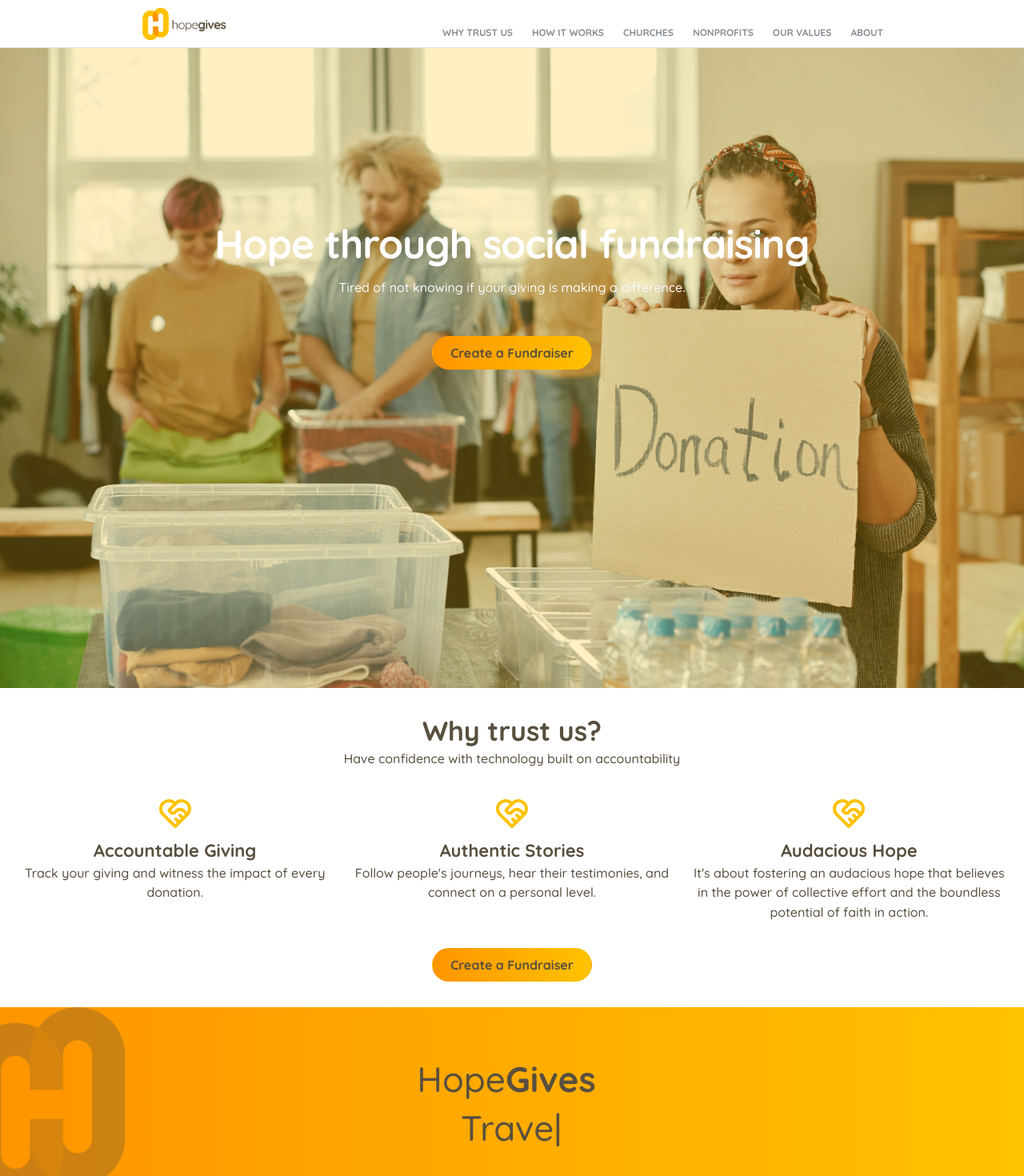
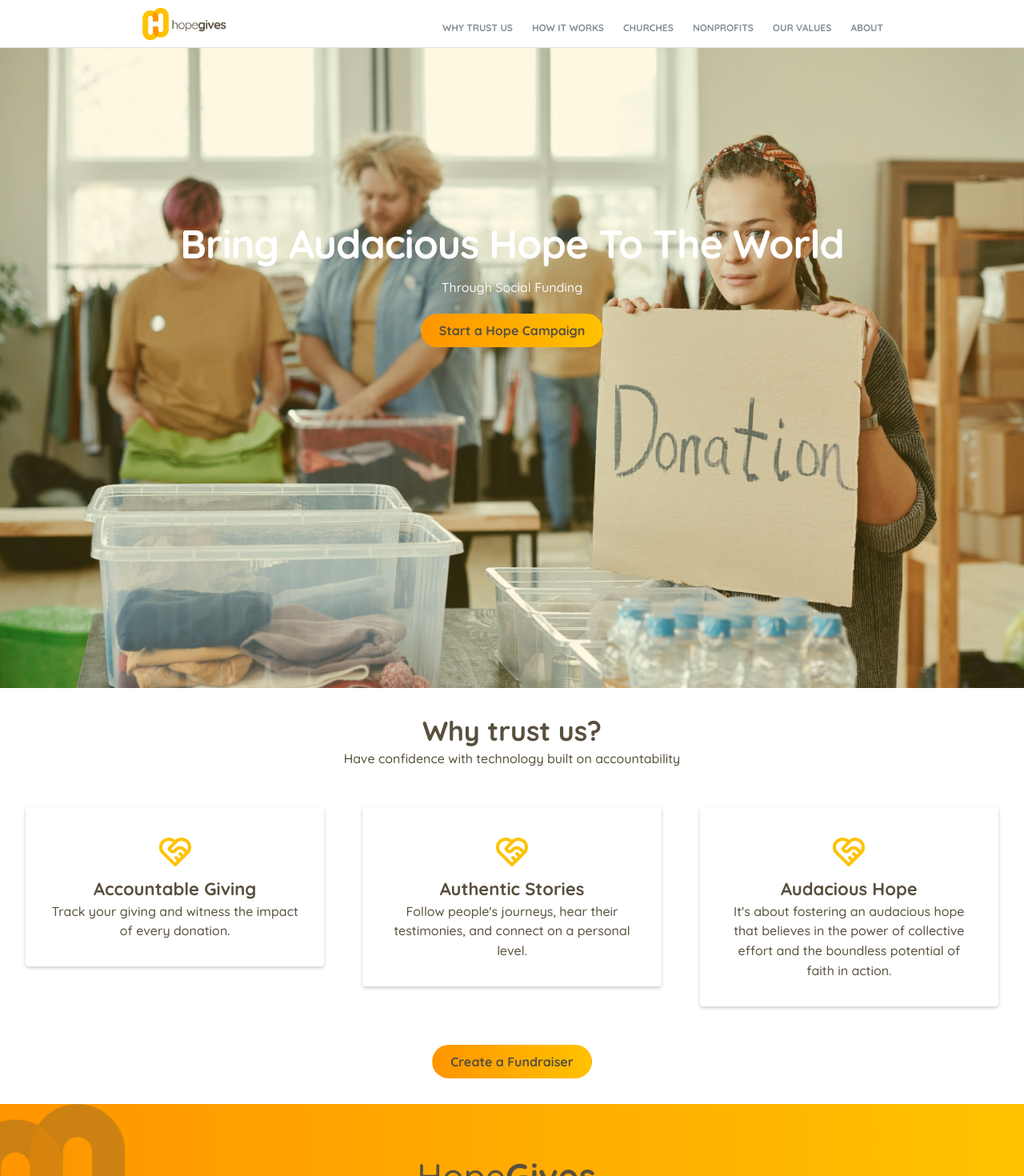
Before and after one commit to jwenger100/hope-gives, a Next.js app: page / in a window 1280 px wide. Shown: the top 1470 px of the page at 80% size. Built offline with nearby package versions, Linux system fonts and the light colour scheme.

Commit message:
All around styling updates

```diff
--- a/src/app/waitlist/waitlist.module.css
+++ b/src/app/waitlist/waitlist.module.css
@@ -16,3 +16,7 @@
     padding-bottom: rem(50px);
   }
 }
+
+.container {
+  z-index: 3;
+}
--- a/src/components/DonationImpactTracker.module.css
+++ b/src/components/DonationImpactTracker.module.css
@@ -1,5 +1,11 @@
 .wrapper {
   color: var(--hopegives-gray);
+}
+
+.item {
+  box-shadow: 0 2px 4px rgba(0, 0, 0, 0.2);
+  padding: var(--mantine-spacing-xl);
+  margin: var(--mantine-spacing-md);
 }
 
 .centerBtn {
--- a/src/components/DonationImpactTracker.tsx
+++ b/src/components/DonationImpactTracker.tsx
@@ -1,5 +1,5 @@
 "use client";
-import { Title, Text, Grid, Box, Button } from "@mantine/core";
+import { Title, Text, Grid, Box, Button, Paper } from "@mantine/core";
 import React from "react";
 import { IconHeartHandshake } from "@tabler/icons-react";
 import classes from "./DonationImpactTracker.module.css";
@@ -18,6 +18,7 @@ const DonationImpactTracker = () => {
         <Grid mt="xl">
           {/* Authentic Giving Column */}
           <Grid.Col span={{ base: 12, md: 4 }}>
+            <Paper className={classes.item}>
               <Box ta="center">
                 <IconHeartHandshake
                   size={48}
@@ -31,8 +32,10 @@ const DonationImpactTracker = () => {
               <Text ta="center">
                 Track your giving and witness the impact of every donation.
               </Text>
+            </Paper>
           </Grid.Col>
           <Grid.Col span={{ base: 12, md: 4 }}>
+            <Paper className={classes.item}>
               <Box ta="center">
                 <IconHeartHandshake
                   size={48}
@@ -44,12 +47,14 @@ const DonationImpactTracker = () => {
                 Authentic Stories
               </Title>
               <Text ta="center">
-              Follow people's journeys, hear their testimonies, and connect on a
-              personal level.
+                Follow people's journeys, hear their testimonies, and connect on
+                a personal level.
               </Text>
+            </Paper>
           </Grid.Col>
           {/* Audacious Hope Column */}
           <Grid.Col span={{ base: 12, md: 4 }}>
+            <Paper className={classes.item}>
               <Box ta="center">
                 <IconHeartHandshake
                   size={48}
@@ -61,10 +66,11 @@ const DonationImpactTracker = () => {
                 Audacious Hope
               </Title>
               <Text ta="center">
-              It's about fostering an audacious hope that believes in the power
-              of collective effort and the boundless potential of faith in
-              action.
+                It's about fostering an audacious hope that believes in the
+                power of collective effort and the boundless potential of faith
+                in action.
               </Text>
+            </Paper>
           </Grid.Col>
         </Grid>
         <Link href={"/waitlist"} className={`link-styling`}>
--- a/src/components/ForChurchesBanner.module.css
+++ b/src/components/ForChurchesBanner.module.css
@@ -81,6 +81,13 @@
   background-color: rgba(255, 255, 255, 0.3);
   border-radius: 20px;
   z-index: 1;
+  @media screen and (max-width: $mantine-breakpoint-md) {
+    height: rem(80px);
+    width: rem(120px);
+    top: 50%;
+    left: 50%;
+    transform: translate(-50%, -50%);
+  }
 }
 
 .content {
@@ -90,6 +97,12 @@
 
 .icon {
   color: var(--hopegives-yellow);
+  @media screen and (max-width: $mantine-breakpoint-md) {
+    /* Additional styles for smaller screens */
+    display: flex;
+    margin: 0 auto;
+    margin-right: 49.2%;
+  }
 }
 
 .title {
--- a/src/components/Header.module.css
+++ b/src/components/Header.module.css
@@ -39,11 +39,10 @@
 }
 
 .links {
-  padding-top: var(--mantine-spacing-lg);
+  padding-top: var(--mantine-spacing-sm);
   height: rem(60px);
   display: flex;
-  flex-direction: column;
-  justify-content: flex-end;
+  align-items: center;
 }
 
 .mainLinks {
@@ -66,7 +65,7 @@
   }
 
   &[data-active] {
-    border-bottom-color: var(--hopegives-orange);
+    color: var(--hopegives-yellow);
   }
 }
 
--- a/src/components/HeroImageBackground.module.css
+++ b/src/components/HeroImageBackground.module.css
@@ -4,7 +4,6 @@
   padding-top: rem(180px);
   padding-bottom: rem(130px);
   background-size: cover;
-  /* background-position: center; */
   background-repeat: no-repeat;
   background-image: var(--background-image-url);
 
@@ -17,6 +16,9 @@
 .inner {
   position: relative;
   z-index: 1;
+  @media (max-width: $mantine-breakpoint-xs) {
+    margin-top: 30%;
+  }
 }
 
 .title {
@@ -51,7 +53,7 @@
 }
 
 .controls {
-  margin-top: calc(var(--mantine-spacing-xl) * 1.5);
+  margin-top: var(--mantine-spacing-lg);
   display: flex;
   justify-content: center;
   padding-left: var(--mantine-spacing-md);
@@ -59,6 +61,7 @@
 
   @media (max-width: $mantine-breakpoint-xs) {
     flex-direction: column;
+    margin-top: var(--mantine-spacing-xl);
   }
 }
 
--- a/src/components/HeroImageBackground.tsx
+++ b/src/components/HeroImageBackground.tsx
@@ -1,4 +1,4 @@
-import { Title, Text, Container, Button, Overlay, Box } from "@mantine/core";
+import { Title, Text, Button, Overlay, Box } from "@mantine/core";
 import Link from "next/link";
 import classes from "./HeroImageBackground.module.css";
 
@@ -7,8 +7,6 @@ export function HeroImageBackground() {
   const images = [
     `${process.env.NEXT_PUBLIC_BASE_PATH}/donations.jpg`,
     `${process.env.NEXT_PUBLIC_BASE_PATH}/donations1.jpg`,
-    // fix position of image
-    // `${process.env.NEXT_PUBLIC_BASE_PATH}/donations2.jpg`,
     `${process.env.NEXT_PUBLIC_BASE_PATH}/donations3.jpg`,
     `${process.env.NEXT_PUBLIC_BASE_PATH}/donations4.jpg`,
   ];
@@ -27,24 +25,24 @@ export function HeroImageBackground() {
       }}
       mt="60px"
     >
-      <Overlay color="#ffc200" opacity={0.4} zIndex={1} />
+      <Overlay color="#ffc200" opacity={0.2} zIndex={1} />
 
       <Box className={classes.inner}>
         <Title className={classes.title} ta={"center"}>
-          Hope through social fundraising
+          Bring Audacious Hope To The World
         </Title>
         <Text className={classes.description} ta={"center"}>
-          Tired of not knowing if your giving is making a difference.
+          Through Social Funding{" "}
         </Text>
 
-        <Box className={classes.controls}>
+        <Box className={classes.controls} ta={"center"}>
           <Link href={"/waitlist"}>
             <Button
               radius="xl"
               size="md"
               className={`hopegives-button ${classes.fundraiserButton}`}
             >
-              Create a Fundraiser
+              Start a Hope Campaign
             </Button>
           </Link>
         </Box>
```
Also changed, not shown: src/app/waitlist/page.tsx (+12 -4 lines). Lines whose indentation alone changed are shown as unchanged.
